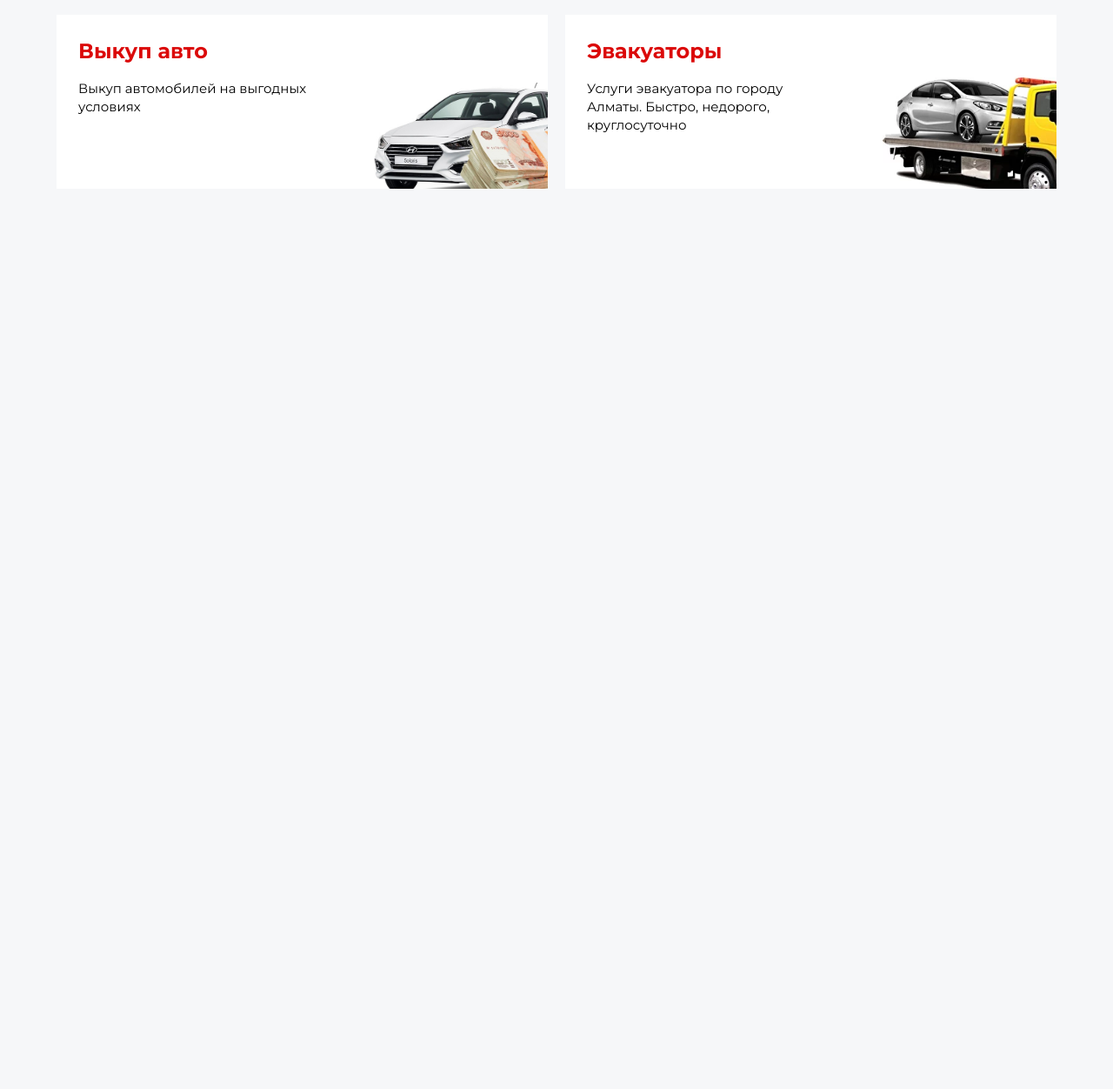
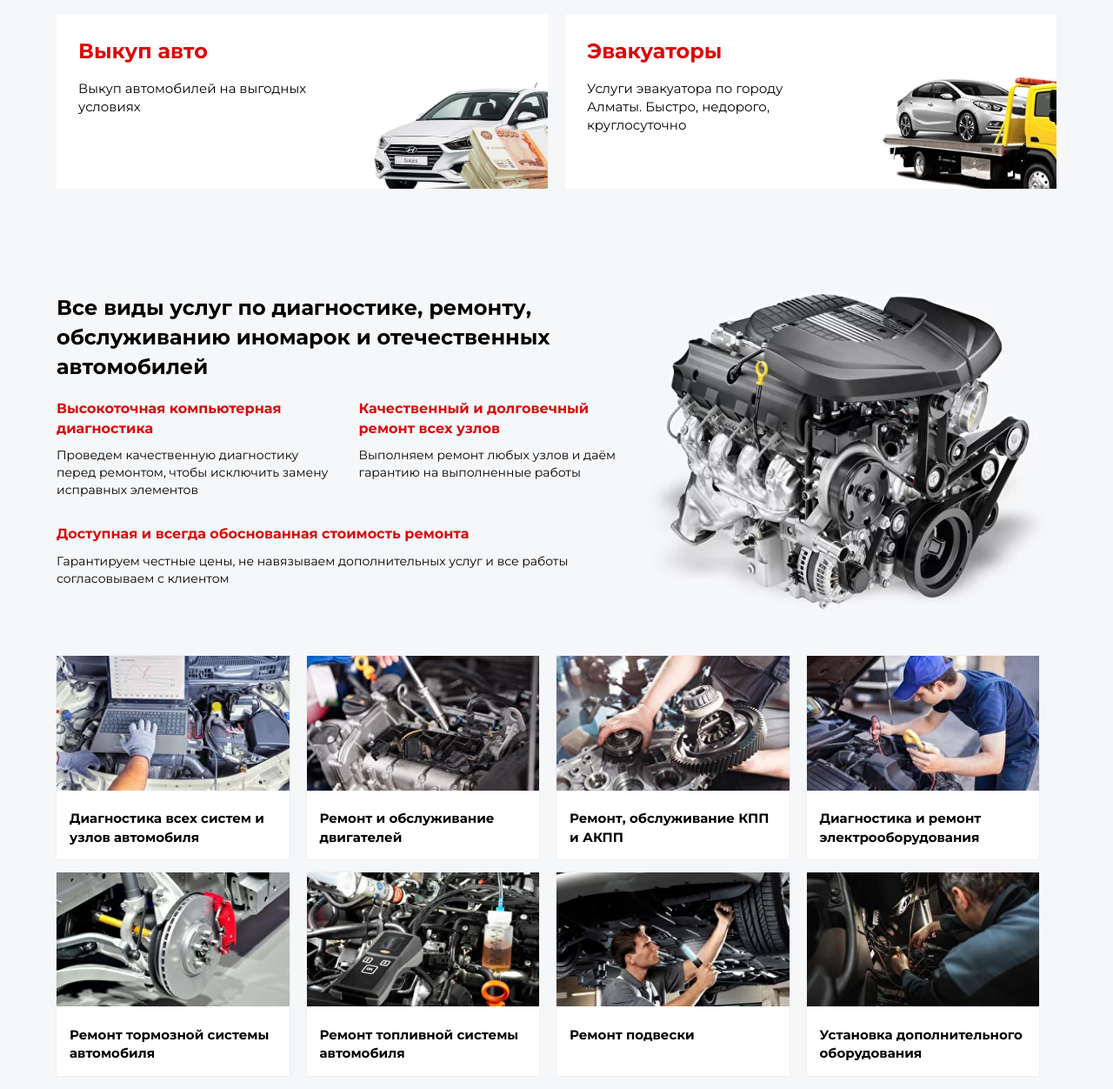
Before and after one commit to kimaguri/avtoService, a plain HTML site: page index.html in a window 1280 px wide. Shown: the part 1217-2469 px from the top of the page at 87% size. Before the commit the page ends 1454 px from the top, so only its background shows below. Drawn offline with Linux system fonts and the light colour scheme.

Commit message:
repair block

```diff
--- a/index.html
+++ b/index.html
@@ -81,7 +81,7 @@
             <ul class="services__list">
                 <li class="services__item">
                     <div class="services__description">
-                        <h1 class="services__description-title">Ремонт автомобилей</h1>
+                        <h2 class="services__description-title">Ремонт автомобилей</h2>
                         <p class="services__description-text">Диагностика и ремонт двигателей, трансмиссии и подвески автомобилей
                             любой сложности</p>
                     </div>
@@ -89,7 +89,7 @@
                 </li>
                 <li class="services__item">
                     <div class="services__description">
-                        <h1 class="services__description-title">Кузовной ремонт</h1>
+                        <h2 class="services__description-title">Кузовной ремонт</h2>
                         <p class="services__description-text">Стапельные, сварочные работы, рихтовка кузова, антикор, покраска,
                             полировка кузова и оптики, пайка и ремонт бамперов</p>
                     </div>
@@ -97,14 +97,14 @@
                 </li>
                 <li class="services__item">
                     <div class="services__description">
-                        <h1 class="services__description-title">Выкуп авто</h1>
+                        <h2 class="services__description-title">Выкуп авто</h2>
                         <p class="services__description-text">Выкуп автомобилей на выгодных условиях</p>
                     </div>
                     <img src="./images/services3.jpg" alt="description__image" class="services__description-image">
                 </li>
                 <li class="services__item">
                     <div class="services__description">
-                        <h1 class="services__description-title">Эвакуаторы</h1>
+                        <h2 class="services__description-title">Эвакуаторы</h2>
                         <p class="services__description-text">Услуги эвакуатора по городу Алматы. Быстро, недорого, круглосуточно</p>
                     </div>
                     <img src="./images/services4.jpg" alt="description__image" class="services__description-image">
@@ -112,6 +112,71 @@
             </ul>
         </div>
     </section>
+    <section class="repair">
+        <div class="container">
+            <div class="repair__main">
+                <div class="repair__content">
+                    <h2 class="repair__content-title">Все виды услуг по диагностике, ремонту, обслуживанию иномарок и
+                        отечественных автомобилей</h2>
+                    <ul class="repair__content-list">
+                        <li class="repair__content-item">
+                            <h3 class="repair__content-item-title">Высокоточная компьютерная диагностика</h3>
+                            <p class="repair__content-item-text">Проведем качественную диагностику перед ремонтом, чтобы
+                                исключить замену исправных элементов</p>
+                        </li>
+                        <li class="repair__content-item">
+                            <h3 class="repair__content-item-title">Качественный и долговечный ремонт всех узлов</h3>
+                            <p class="repair__content-item-text">Выполняем ремонт любых узлов и даём гарантию на
+                                выполненные работы</p>
+                        </li>
+                        <li class="repair__content-item">
+                            <h3 class="repair__content-item-title">Доступная и всегда обоснованная стоимость
+                                ремонта</h3>
+                            <p class="repair__content-item-text">Гарантируем честные цены, не навязываем дополнительных
+                                услуг и все работы согласовываем с клиентом</p>
+                        </li>
+                    </ul>
+                </div>
+                <img src="./images/repair__img.webp" alt="Ремонт авто" class="repair__image">
+            </div>
+            <div class="repair__services">
+                <ul class="repair__services-list">
+                    <li class="repair__services-item">
+                        <img src="./images/3_1.webp" alt="" class="repair__services-item-image">
+                        <h3 class="repair__services-item-title">Диагностика всех систем и узлов автомобиля</h3>
+                    </li>
+                    <li class="repair__services-item">
+                        <img src="./images/3_2.webp" alt="" class="repair__services-item-image">
+                        <h3 class="repair__services-item-title">Ремонт и обслуживание двигателей</h3>
+                    </li>
+                    <li class="repair__services-item">
+                        <img src="./images/3_3.webp" alt="" class="repair__services-item-image">
+                        <h3 class="repair__services-item-title">Ремонт, обслуживание КПП и АКПП</h3>
+                    </li>
+                    <li class="repair__services-item">
+                        <img src="./images/3_4.webp" alt="" class="repair__services-item-image">
+                        <h3 class="repair__services-item-title">Диагностика и ремонт электрооборудования</h3>
+                    </li>
+                    <li class="repair__services-item">
+                        <img src="./images/3_5.webp" alt="" class="repair__services-item-image">
+                        <h3 class="repair__services-item-title">Ремонт тормозной системы автомобиля</h3>
+                    </li>
+                    <li class="repair__services-item">
+                        <img src="./images/3_6.webp" alt="" class="repair__services-item-image">
+                        <h3 class="repair__services-item-title">Ремонт топливной системы автомобиля</h3>
+                    </li>
+                    <li class="repair__services-item">
+                        <img src="./images/3_7.webp" alt="" class="repair__services-item-image">
+                        <h3 class="repair__services-item-title">Ремонт подвески</h3>
+                    </li>
+                    <li class="repair__services-item">
+                        <img src="./images/3_8.webp" alt="" class="repair__services-item-image">
+                        <h3 class="repair__services-item-title">Установка дополнительного оборудования</h3>
+                    </li>
+                </ul>
+            </div>
+        </div>
+    </section>
 </div>
 </body>
 </html>
--- a/styles.css
+++ b/styles.css
@@ -194,3 +194,75 @@ p {
     bottom: 0;
     right: 0;
 }
+
+.repair {
+    margin-top: 100px;
+}
+
+.repair__main {
+    display: flex;
+    justify-content: space-between;
+}
+
+.repair__content {
+    max-width: 70%;
+}
+
+.repair__content-title {
+    margin-bottom: 20px;
+}
+
+.repair__content-list {
+    display: flex;
+    flex-wrap: wrap;
+}
+
+.repair__content-item {
+    flex: 45%;
+    margin-bottom: 15px;
+}
+
+.repair__content-item:nth-child(even) {
+    margin-left: 25px;
+}
+
+.repair__content-item-title {
+    color: #db0909;
+    font-size: 16px;
+}
+
+.repair__content-item-text {
+    font-size: 14px;
+    margin-top: 10px;
+}
+
+.repair__image {
+    max-width: 480px;
+}
+
+.repair__services {
+    margin-top: 50px;
+}
+
+.repair__services-list {
+    display: flex;
+    flex-wrap: wrap;
+}
+
+.repair__services-item {
+    flex: 20%;
+    margin-bottom: 15px;
+    background-color: #fff;
+    min-height: 230px;
+    margin-right: 20px;
+    box-shadow: 0 0 2px 0 rgb(0 0 0 / 10%);
+}
+
+.repair__services-item-image {
+    width: 100%;
+}
+
+.repair__services-item-title {
+    font-size: 15px;
+    padding: 15px;
+}
```
Also changed, not shown: images/3_1.webp (added), images/3_2.webp (added), images/3_3.webp (added), images/3_4.webp (added), images/3_5.webp (added), images/3_6.webp (added), images/3_7.webp (added), images/3_8.webp (added), images/repair__img.webp (added).
